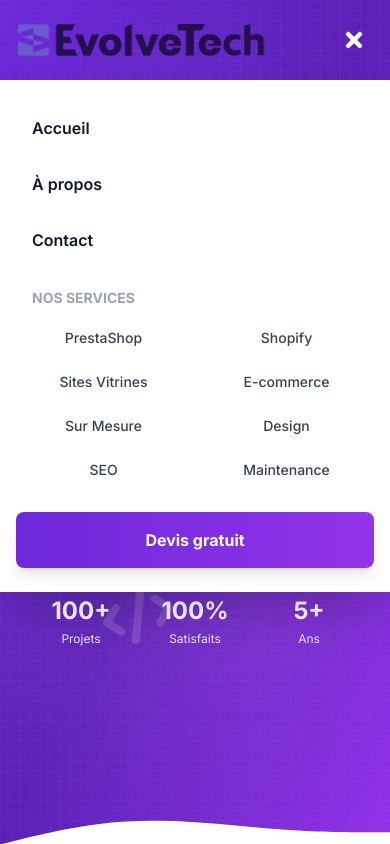
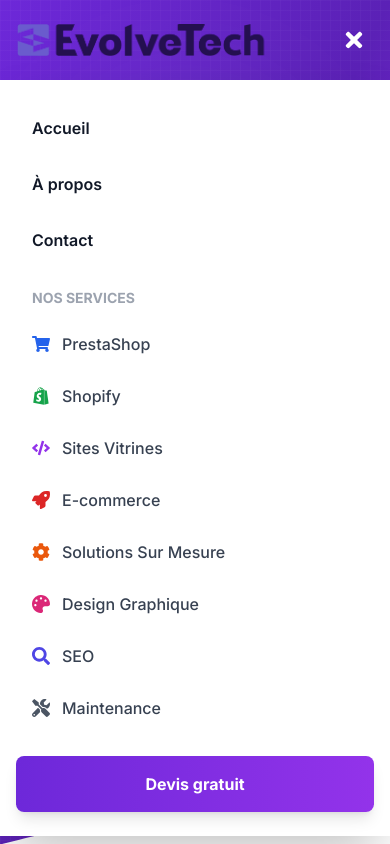
Before and after one commit to RomainKersuzan/refonteevolve, a Next.js app: page / in a window 390 px wide. Both pictures are taken after a click on the button "Toggle menu". Shown: the top 844 px of the page. Built offline with nearby package versions, Linux system fonts and the light colour scheme.

Commit message:
Mobile: Menu avec icÃ´nes, boutons pleine largeur, grilles 2 colonnes

```diff
--- a/src/app/expertises/page.tsx
+++ b/src/app/expertises/page.tsx
@@ -129,9 +129,9 @@ export default function ExpertisesPage() {
       />
 
       {/* Expertises Grid */}
-      <section className="py-20 bg-white">
+      <section className="py-12 sm:py-20 bg-white">
         <div className="container mx-auto px-4 sm:px-6 lg:px-8">
-          <div className="grid grid-cols-1 lg:grid-cols-2 gap-12">
+          <div className="grid grid-cols-1 sm:grid-cols-2 gap-8 sm:gap-12">
             {expertises.map((expertise, index) => (
               <div key={index} className="bg-white rounded-2xl shadow-xl overflow-hidden hover:shadow-2xl transition-all duration-300 border border-gray-100">
                 <div className={`bg-gradient-to-r ${expertise.color} p-8 text-white`}>
--- a/src/app/page.tsx
+++ b/src/app/page.tsx
@@ -296,24 +296,24 @@ export default function Home() {
 
             {/* Buttons - Animation uniquement au début */}
             <motion.div
-              className="flex flex-col sm:flex-row gap-4 justify-center items-center"
+              className="flex flex-col sm:flex-row gap-4 justify-center items-center px-4 w-full sm:w-auto"
               initial={{ opacity: 0, y: 20 }}
               animate={{ opacity: 1, y: 0 }}
               transition={{ duration: 0.8, delay: 0.8 }}
             >
-              <motion.div whileHover={{ scale: 1.05 }} whileTap={{ scale: 0.95 }}>
+              <motion.div whileHover={{ scale: 1.05 }} whileTap={{ scale: 0.95 }} className="w-full sm:w-auto">
                 <Link
                   href="/expertises"
-                  className="group px-8 py-4 bg-white text-primary-600 rounded-lg font-semibold hover:bg-gray-100 transition-all shadow-lg"
+                  className="block w-full sm:w-auto text-center px-6 sm:px-8 py-4 bg-white text-primary-600 rounded-lg font-semibold hover:bg-gray-100 transition-all shadow-lg"
                 >
                   Découvrez nos expertises
                 </Link>
               </motion.div>
 
-              <motion.div whileHover={{ scale: 1.05 }} whileTap={{ scale: 0.95 }}>
+              <motion.div whileHover={{ scale: 1.05 }} whileTap={{ scale: 0.95 }} className="w-full sm:w-auto">
                 <Link
                   href="/contact"
-                  className="px-8 py-4 bg-transparent border-2 border-white text-white rounded-lg font-semibold hover:bg-white hover:text-primary-600 transition-all backdrop-blur-sm"
+                  className="block w-full sm:w-auto text-center px-6 sm:px-8 py-4 bg-transparent border-2 border-white text-white rounded-lg font-semibold hover:bg-white hover:text-primary-600 transition-all backdrop-blur-sm"
                 >
                   Contactez-nous
                 </Link>
--- a/src/components/Header.tsx
+++ b/src/components/Header.tsx
@@ -3,7 +3,7 @@
 import { useState, useEffect } from 'react'
 import Link from 'next/link'
 import Image from 'next/image'
-import { FaBars, FaTimes } from 'react-icons/fa'
+import { FaBars, FaTimes, FaShoppingCart, FaShopify, FaCode, FaRocket, FaCog, FaPalette, FaSearch, FaTools } from 'react-icons/fa'
 import { motion, AnimatePresence } from 'framer-motion'
 import MegaMenu from './MegaMenu'
 
@@ -155,27 +155,28 @@ const Header = () => {
                 ))}
               </div>
 
-              {/* Services */}
+              {/* Services avec icônes */}
               <div className="mb-6">
                 <h3 className="text-sm font-bold text-gray-400 uppercase mb-3 px-4">Nos Services</h3>
-                <div className="grid grid-cols-2 gap-2">
+                <div className="space-y-1">
                   {[
-                    { name: 'PrestaShop', link: '/expertises/prestashop' },
-                    { name: 'Shopify', link: '/expertises/shopify' },
-                    { name: 'Sites Vitrines', link: '/expertises/sites-vitrines' },
-                    { name: 'E-commerce', link: '/expertises/e-commerce' },
-                    { name: 'Sur Mesure', link: '/expertises/solutions-sur-mesure' },
-                    { name: 'Design', link: '/expertises/design-graphique' },
-                    { name: 'SEO', link: '/expertises/seo' },
-                    { name: 'Maintenance', link: '/maintenance' },
+                    { name: 'PrestaShop', link: '/expertises/prestashop', icon: FaShoppingCart, color: 'text-blue-600' },
+                    { name: 'Shopify', link: '/expertises/shopify', icon: FaShopify, color: 'text-green-600' },
+                    { name: 'Sites Vitrines', link: '/expertises/sites-vitrines', icon: FaCode, color: 'text-purple-600' },
+                    { name: 'E-commerce', link: '/expertises/e-commerce', icon: FaRocket, color: 'text-red-600' },
+                    { name: 'Solutions Sur Mesure', link: '/expertises/solutions-sur-mesure', icon: FaCog, color: 'text-orange-600' },
+                    { name: 'Design Graphique', link: '/expertises/design-graphique', icon: FaPalette, color: 'text-pink-600' },
+                    { name: 'SEO', link: '/expertises/seo', icon: FaSearch, color: 'text-indigo-600' },
+                    { name: 'Maintenance', link: '/maintenance', icon: FaTools, color: 'text-gray-600' },
                   ].map((service, i) => (
                     <Link
                       key={i}
                       href={service.link}
-                      className="text-sm text-gray-700 hover:text-primary-600 font-medium py-2 px-3 rounded-lg hover:bg-gray-50 transition-colors text-center"
+                      className="flex items-center gap-3 text-gray-700 hover:text-primary-600 font-medium py-3 px-4 rounded-lg hover:bg-gray-50 transition-colors"
                       onClick={() => setIsOpen(false)}
                     >
-                      {service.name}
+                      <service.icon className={`text-lg ${service.color}`} />
+                      <span>{service.name}</span>
                     </Link>
                   ))}
                 </div>
```
